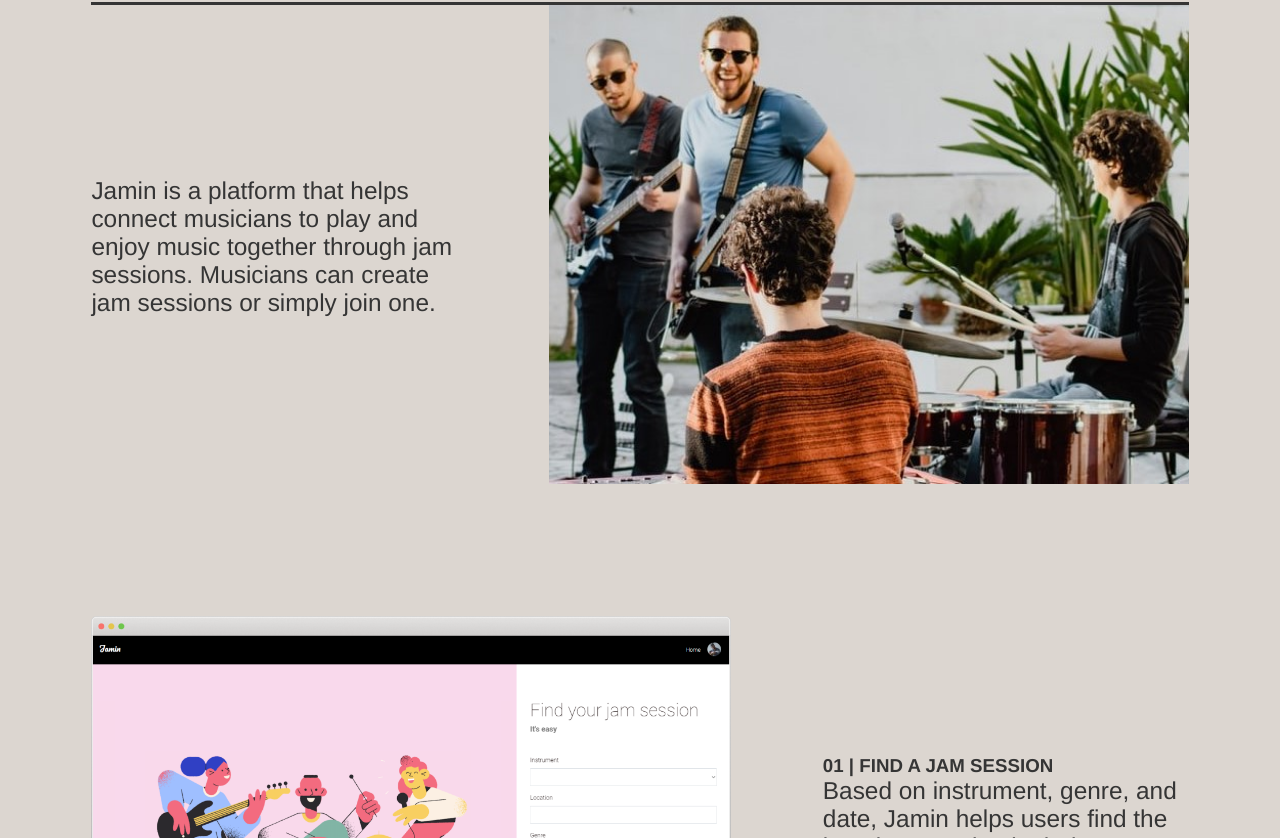
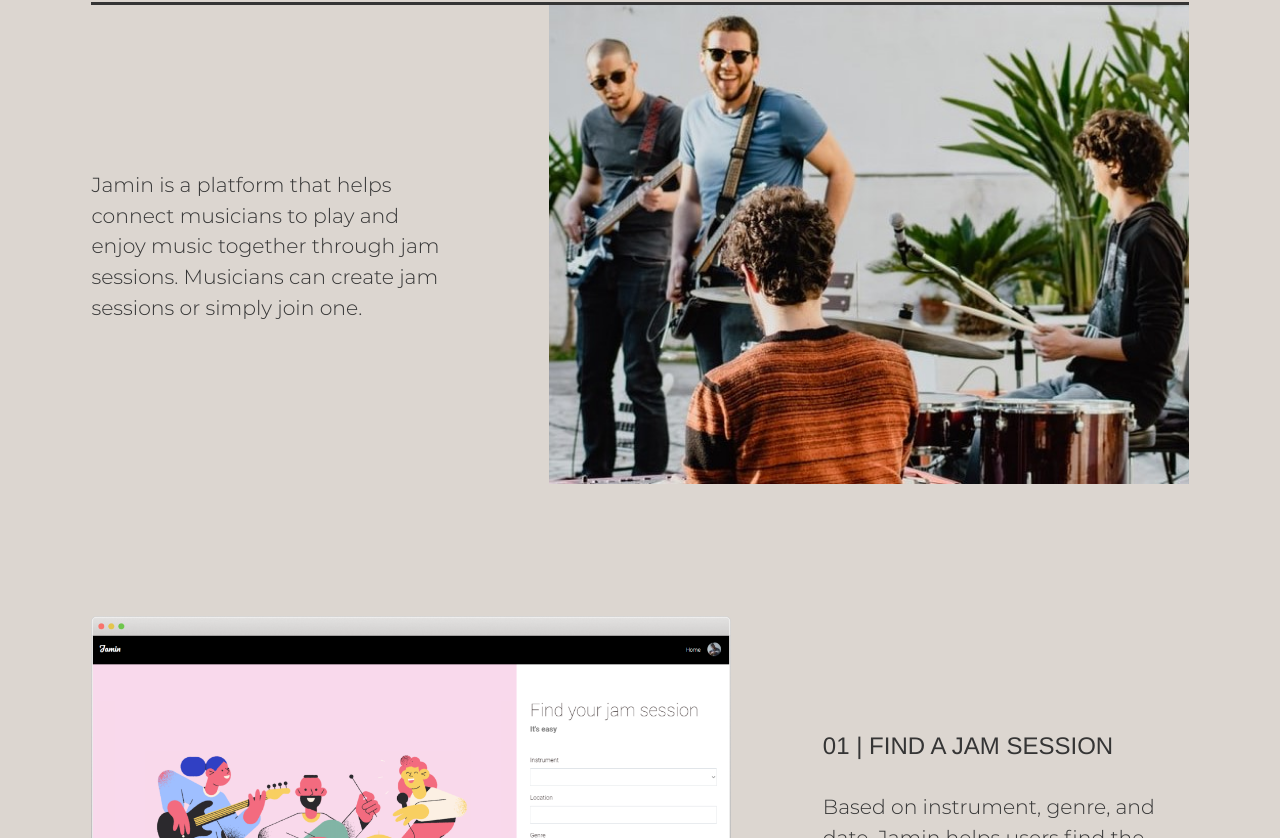
Before and after one commit to FseanU/Portfolio_1.0, a React (Create React App) app: page /projects/jamin in a window 1280 px wide. Shown: the part 222-1060 px from the top of the page. Built offline with nearby package versions, Linux system fonts and the light colour scheme; a web font is replaced by a local one.

Commit message:
feat: Add style to TextContent

```diff
--- a/src/components/TextContent.js
+++ b/src/components/TextContent.js
@@ -1,16 +1,28 @@
 import React from "react";
-import styled from "styled-components";
+import styled from "styled-components/macro";
 
 const StyledTextContent = styled.div`
   grid-column: ${(props) => props.gridColumn};
   text-align: ${(props) => props.textAlign};
 `;
 
+const Paragraph = styled.p`
+  font-weight: 300;
+  font-size: calc(14px + 0.5vw);
+  line-height: 1.5;
+`;
+
+const Heading = styled.h3`
+  font-weight: 400;
+  margin-bottom: 2rem;
+  font-size: 24px;
+`;
+
 const TextContent = ({ title, paragraph, gridColumn }) => {
   return (
     <StyledTextContent gridColumn={gridColumn}>
-      {title ? <h3>{title}</h3> : ""}
-      <p>{paragraph}</p>
+      {title ? <Heading>{title}</Heading> : ""}
+      <Paragraph>{paragraph}</Paragraph>
     </StyledTextContent>
   );
 };
```
